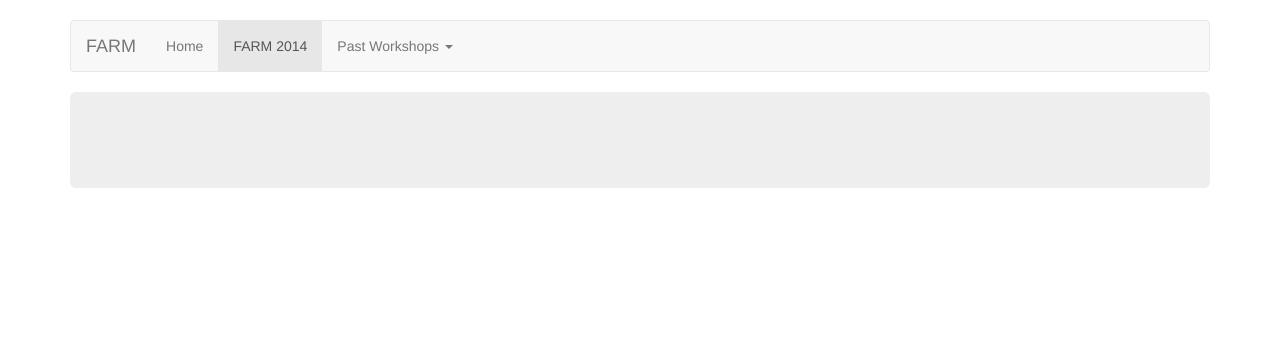
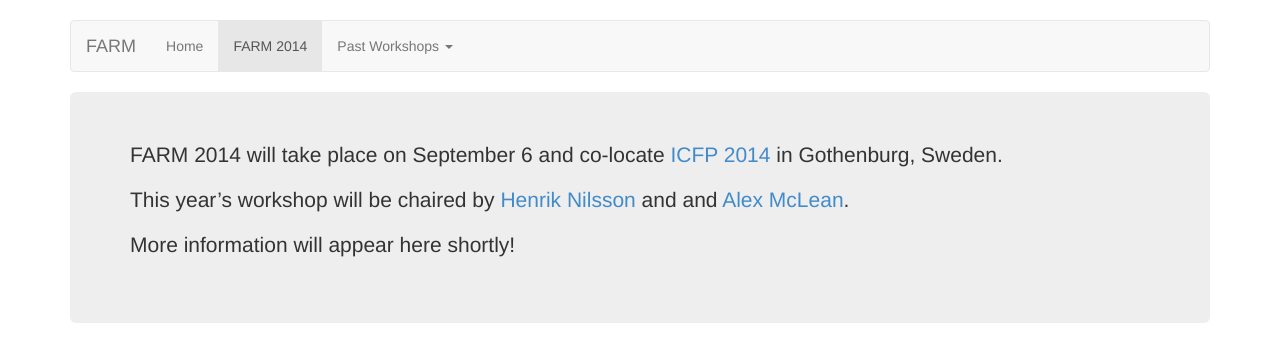
Before and after one commit to functional-art/functional-art.github.com, a Jekyll site: the page built from 2014/index.md, in a window 1280 px wide. Shown: the top 362 px of the page. Built offline with Jekyll 4.4.1, drawn with Linux system fonts in a browser that asks for light colours; nearby versions of some CDN libraries.

Commit message:
Minimal 2014 page.

```diff
--- a/2014/index.md
+++ b/2014/index.md
@@ -3,3 +3,12 @@
 title: FARM 2014
 active: farm2014
 ---
+
+FARM 2014 will take place on September 6 and co-locate [ICFP
+2014](http://icfpconference.org/icfp2014/) in Gothenburg, Sweden.
+
+This year's workshop will be chaired by [Henrik
+Nilsson](http://www.cs.nott.ac.uk/~nhn/) and
+and [Alex McLean](http://music.leeds.ac.uk/people/alex-mclean/).
+
+More information will appear here shortly!
```
